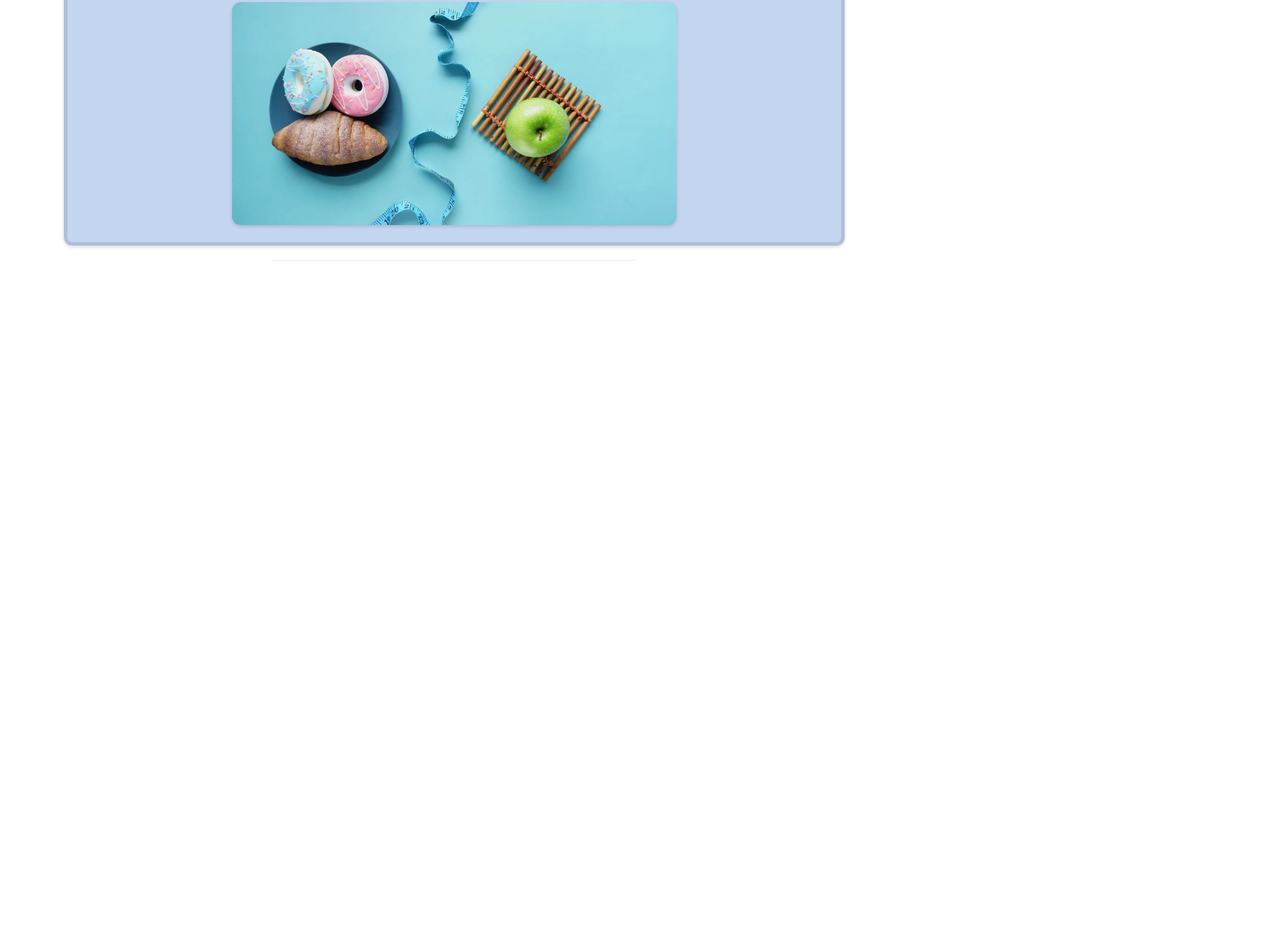
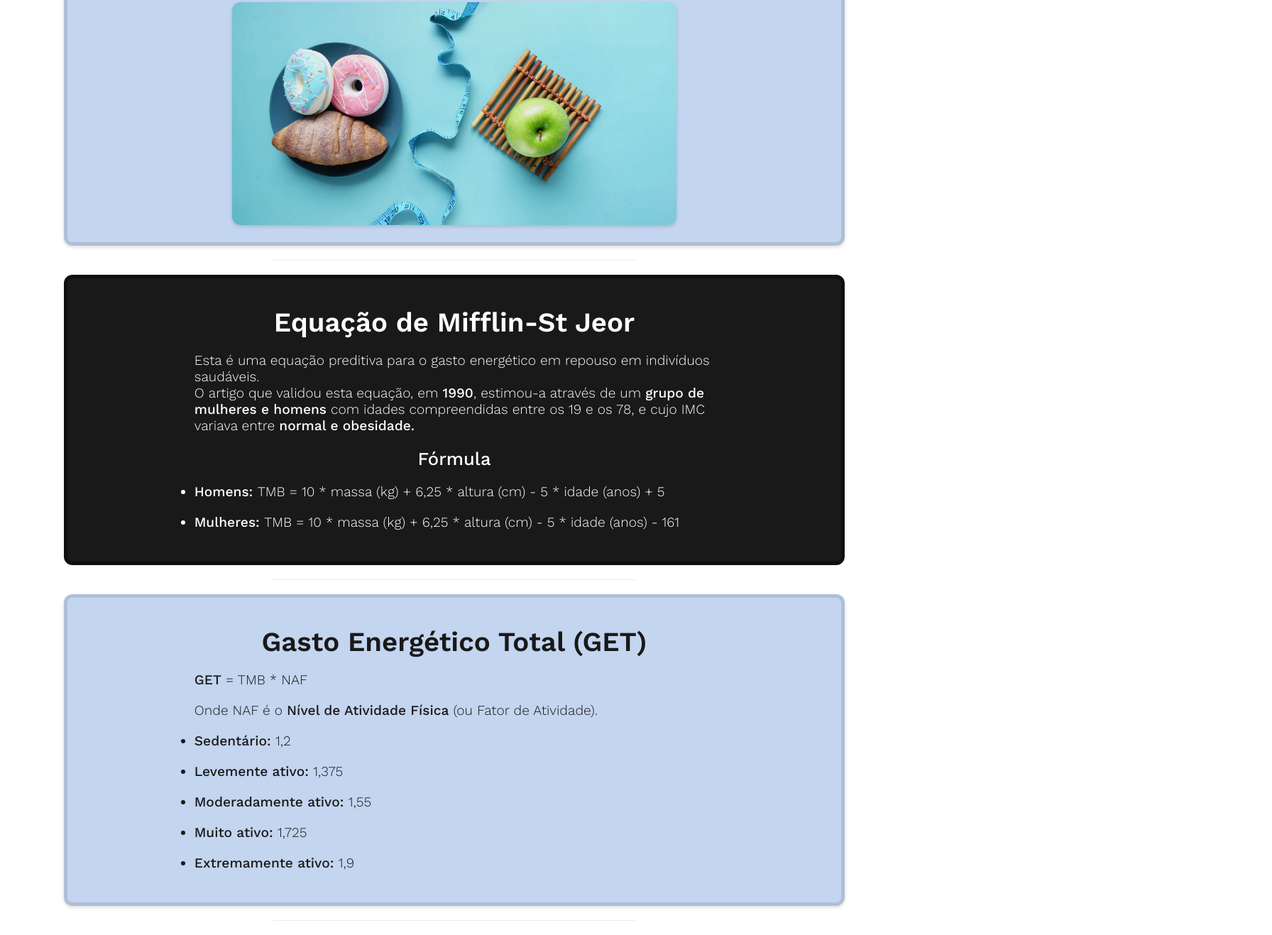
Before and after one commit to painel-integrador/Vitaliza, a website: page public/frontend/calculadoras-calorias.html in a window 1280 px wide. Shown: the part 1182-2499 px from the top of the page at 71% size, 1792 px wide, since content can reach past the window. Before the commit the page ends 1569 px from the top, so only its background shows below. Drawn offline with nearby package versions, Linux system fonts and the light colour scheme; no server answers.

Commit message:
Adicionado conteudo nas paginas de calculadoras

```diff
--- a/public/frontend/calculadoras-calorias.html
+++ b/public/frontend/calculadoras-calorias.html
@@ -111,8 +111,8 @@
     </header>
 
     <main>
-      <div class="gradiente-cima-direita"></div>
       <section>
+        <div class="gradiente-cima-direita"></div>
         <!--o style deixa o titulo mais fino-->
         <h2 class="txt-preto txt-centro">Calculadora de Calorias</h2>
       </section>
@@ -215,8 +215,8 @@
 
       <section class="secao3 grid-vertical">
         <h3>Sobre a Calculadora de Calorias</h3>
-        <p>
-          A calculadora de calorias é uma >ferramenta> útil para estimar a
+        <p class="paragrafo">
+          A calculadora de calorias é uma ferramenta útil para estimar a
           quantidade de <strong>calorias</strong> que uma pessoa precisa
           consumir diariamente com base em fatores como <strong>idade</strong>,
           <strong>sexo</strong>, <strong>peso</strong>,
@@ -232,6 +232,70 @@
           alt="Imagem de uma calculadora de calorias"
         />
       </section>
+
+      <hr class="linha-simples" />
+
+      <section class="secao2">
+        <h3>Equação de Mifflin-St Jeor</h3>
+
+        <p class="paragrafo">
+          Esta é uma equação preditiva para o gasto energético em repouso em
+          indivíduos saudáveis. <br />
+          O artigo que validou esta equação, em <strong>1990</strong>, estimou-a
+          através de um <strong>grupo de mulheres e homens</strong> com idades
+          compreendidas entre os 19 e os 78, e cujo IMC variava entre
+          <strong>normal e obesidade.</strong>
+        </p>
+
+        <h4>Fórmula</h4>
+
+        <ul class="paragrafo">
+          <li>
+            <p>
+              <strong>Homens: </strong>TMB = 10 * massa (kg) + 6,25 * altura
+              (cm) - 5 * idade (anos) + 5
+            </p>
+          </li>
+          <li>
+            <p>
+              <strong>Mulheres: </strong>TMB = 10 * massa (kg) + 6,25 * altura
+              (cm) - 5 * idade (anos) - 161
+            </p>
+          </li>
+        </ul>
+      </section>
+
+      <hr class="linha-simples" />
+
+      <section class="secao3">
+        <h3>Gasto Energético Total (GET)</h3>
+
+        <p class="paragrafo"><strong>GET</strong> = TMB * NAF</p>
+
+        <p class="paragrafo">
+          Onde NAF é o <strong>Nível de Atividade Física</strong> (ou Fator de
+          Atividade).
+        </p>
+
+        <ul class="paragrafo">
+          <li>
+            <p><strong>Sedentário: </strong>1,2</p>
+          </li>
+          <li>
+            <p><strong>Levemente ativo: </strong>1,375</p>
+          </li>
+          <li>
+            <p><strong>Moderadamente ativo: </strong>1,55</p>
+          </li>
+          <li>
+            <p><strong>Muito ativo: </strong>1,725</p>
+          </li>
+          <li>
+            <p><strong>Extremamente ativo: </strong>1,9</p>
+          </li>
+        </ul>
+      </section>
+
       <hr class="linha-simples" />
     </main>
 
```
Also changed, not shown: public/frontend/calculadoras-imc.html (+1 -1 lines), public/frontend/calculadoras-massa-ideal.html (+37 -2 lines).
